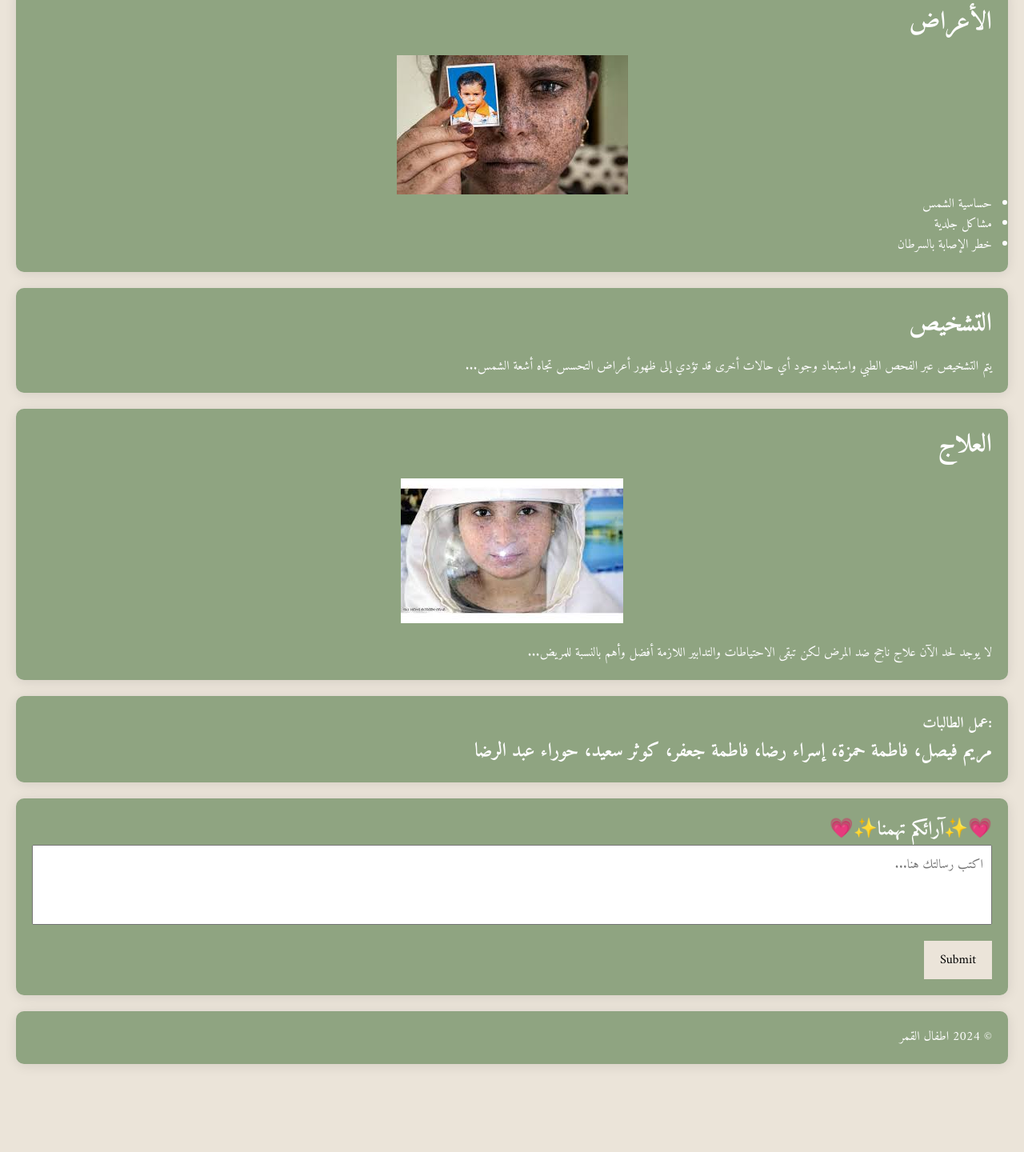
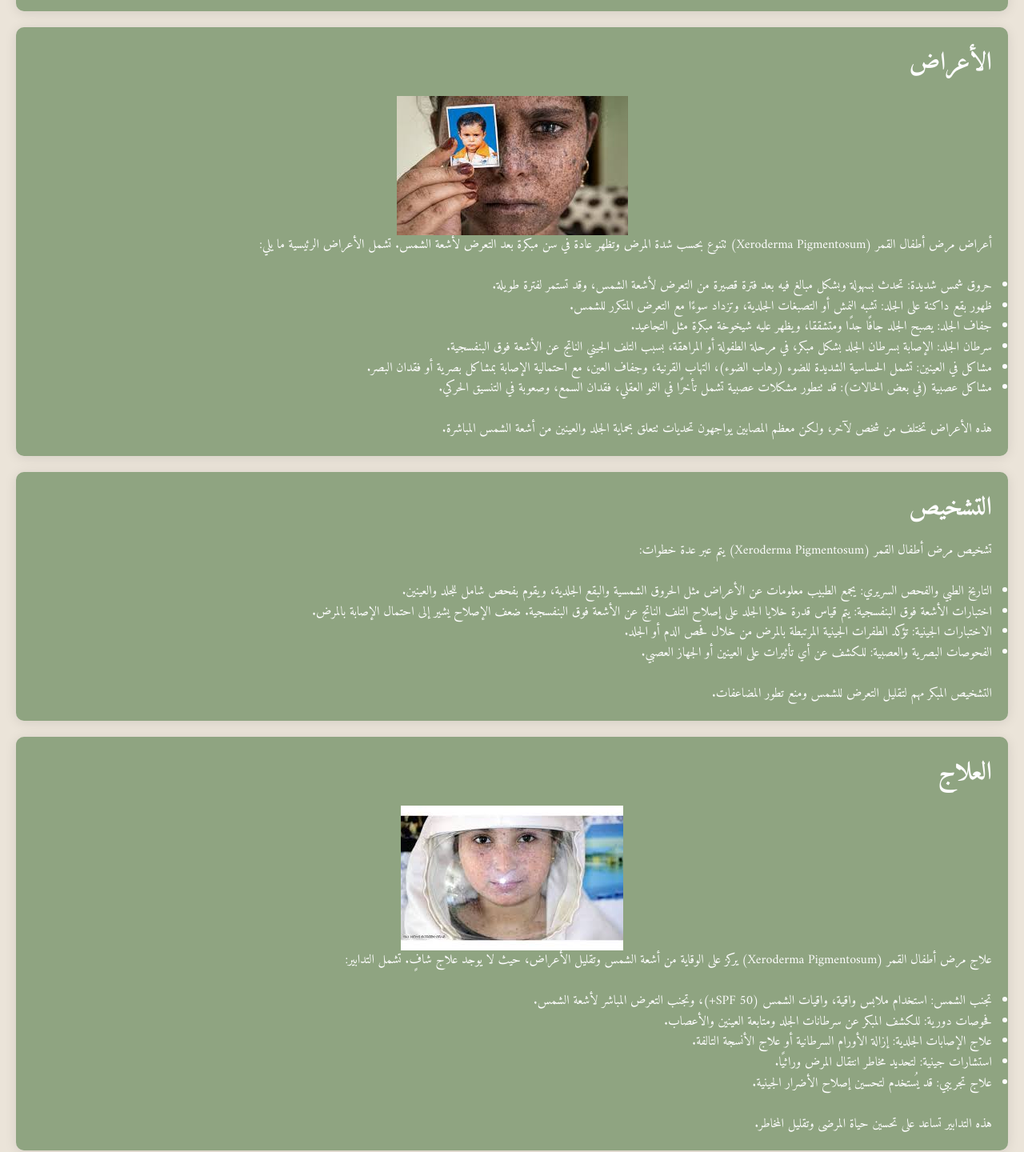
Before and after one commit to Fat00m/Bio, a plain HTML site: page index.html in a window 1280 px wide. Shown: the part 1105-2545 px from the top of the page at 80% size. Before the commit the page ends 2475 px from the top, so only its background shows below. Drawn offline with Linux system fonts and the light colour scheme.

Commit message:
index.html

```diff
--- a/index.html
+++ b/index.html
@@ -127,7 +127,7 @@
 
     <section id="about">
         <h2>ما هو مرض الأطفال القمر؟</h2>
-        <p>مرض الأطفال القمر هو حالة جلدية نادرة تُعرف بحساسية مفرطة لأشعة الشمس. يحدث هذا المرض بسبب خلل جيني يؤثر على قدرة الجسم على إصلاح ضرر الحمض النووي الناجم عن الأشعة فوق البنفسجية.</p>
+<p>مرض أطفال القمر (Xeroderma Pigmentosum) هو مرض وراثي نادر يتسبب في حساسية مفرطة تجاه الأشعة فوق البنفسجية، نتيجة طفرة جينية تمنع الجسم من إصلاح الأضرار التي تصيب الحمض النووي بعد التعرض لأشعة الشمس. الأطفال المصابون بهذا المرض يمكن أن يتعرضوا لحروق شمسية شديدة وسرطانات الجلد في سن مبكرة حتى بعد فترة قصيرة من التعرض لأشعة الشمس. بالإضافة إلى تأثيرات الجلد، قد يؤثر المرض على العينين، مسبباً التهابات، جفافاً، وحساسية للضوء، وقد يصل الأمر إلى فقدان البصر. كما يعاني بعض المرضى من مشاكل عصبية تشمل الحركة والتنسيق.</p>
 
         <!-- Responsive video container -->
         <div class="video-container">
@@ -138,21 +138,47 @@
     <section id="symptoms">
         <h2>الأعراض</h2>
         <img src="pic.png" alt="Image of symptoms">
+                <p>أعراض مرض أطفال القمر (Xeroderma Pigmentosum) تتنوع بحسب شدة المرض وتظهر عادة في سن مبكرة بعد التعرض لأشعة الشمس. تشمل الأعراض الرئيسية ما يلي:</p>
+ <br/>
         <ul>
-            <li>حساسية الشمس</li>
-            <li>مشاكل جلدية</li>
-            <li>خطر الإصابة بالسرطان</li>
+<li>حروق شمس شديدة: تحدث بسهولة وبشكل مبالغ فيه بعد فترة قصيرة من التعرض لأشعة الشمس، وقد تستمر لفترة طويلة.</li>
+            <li>ظهور بقع داكنة على الجلد: تشبه النمش أو التصبغات الجلدية، وتزداد سوءًا مع التعرض المتكرر للشمس.            </li>
+            <li>جفاف الجلد: يصبح الجلد جافًا جدًا ومتشققا، ويظهر عليه شيخوخة مبكرة مثل التجاعيد.            </li>
+            <li>سرطان الجلد: الإصابة بسرطان الجلد بشكل مبكر، في مرحلة الطفولة أو المراهقة، بسبب التلف الجيني الناتج عن الأشعة فوق البنفسجية.            </li>
+            <li>مشاكل في العينين: تشمل الحساسية الشديدة للضوء (رهاب الضوء)، التهاب القرنية، وجفاف العين، مع احتمالية الإصابة بمشاكل بصرية أو فقدان البصر.</li>
+            <li>مشاكل عصبية (في بعض الحالات): قد تتطور مشكلات عصبية تشمل تأخرًا في النمو العقلي، فقدان السمع، وصعوبة في التنسيق الحركي.</li>
         </ul>
+        <br/>
+        <p>هذه الأعراض تختلف من شخص لآخر، ولكن معظم المصابين يواجهون تحديات تتعلق بحماية الجلد والعينين من أشعة الشمس المباشرة.</p>
     </section>
     <section id="diagnosis">
         <h2>التشخيص</h2>
-        <p>يتم التشخيص عبر الفحص الطبي واستبعاد وجود أي حالات أخرى قد تؤدي إلى ظهور أعراض التحسس تجاه أشعة الشمس...</p>
-    </section>
+<p>تشخيص مرض أطفال القمر (Xeroderma Pigmentosum) يتم عبر عدة خطوات:</p>
+        <br/>
+        <ul>
+            <li>التاريخ الطبي والفحص السريري: يجمع الطبيب معلومات عن الأعراض مثل الحروق الشمسية والبقع الجلدية، ويقوم بفحص شامل للجلد والعينين.</li>
+            <li>اختبارات الأشعة فوق البنفسجية: يتم قياس قدرة خلايا الجلد على إصلاح التلف الناتج عن الأشعة فوق البنفسجية. ضعف الإصلاح يشير إلى احتمال الإصابة بالمرض.</li>
+            <li>الاختبارات الجينية: تؤكد الطفرات الجينية المرتبطة بالمرض من خلال فحص الدم أو الجلد.</li>
+            <li>الفحوصات البصرية والعصبية: للكشف عن أي تأثيرات على العينين أو الجهاز العصبي.</li>
+        </ul>
+        <br/>
+        <p>التشخيص المبكر مهم لتقليل التعرض للشمس ومنع تطور المضاعفات. </p>
+        </section>
+
     <section id="treatment">
         <h2>العلاج</h2>
         <img src="images.png" alt="Treatment options image">
+         <p>علاج مرض أطفال القمر (Xeroderma Pigmentosum) يركز على الوقاية من أشعة الشمس وتقليل الأعراض، حيث لا يوجد علاج شافٍ. تشمل التدابير:</p>
         <br/>
-        <p>لا يوجد لحد الآن علاج ناجح ضد المرض لكن تبقى الاحتياطات والتدابير اللازمة أفضل وأهم بالنسبة للمريض...</p>
+        <ul>
+            <li>تجنب الشمس: استخدام ملابس واقية، واقيات الشمس (SPF 50+)، وتجنب التعرض المباشر لأشعة الشمس.</li>
+            <li>فحوصات دورية: للكشف المبكر عن سرطانات الجلد ومتابعة العينين والأعصاب. </li>
+            <li>علاج الإصابات الجلدية: إزالة الأورام السرطانية أو علاج الأنسجة التالفة.</li>
+            <li>استشارات جينية: لتحديد مخاطر انتقال المرض وراثيًا.</li>
+            <li>علاج تجريبي: قد يُستخدم لتحسين إصلاح الأضرار الجينية.</li>
+        </ul>
+        <br/>
+        <p>هذه التدابير تساعد على تحسين حياة المرضى وتقليل المخاطر.</p>
     </section>
 
     <section id="names">
```
